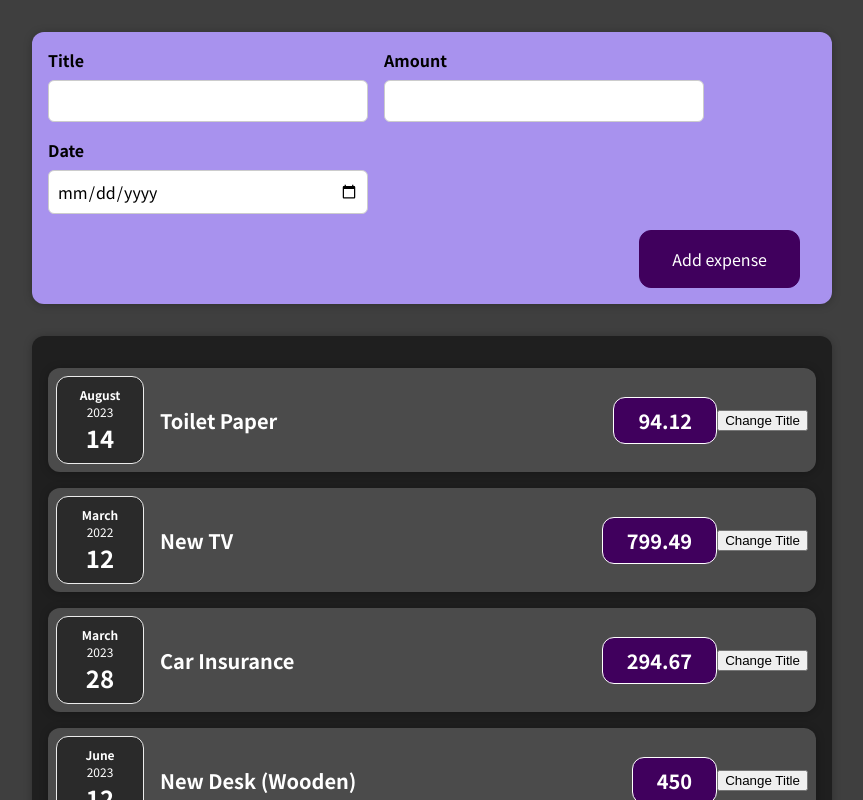
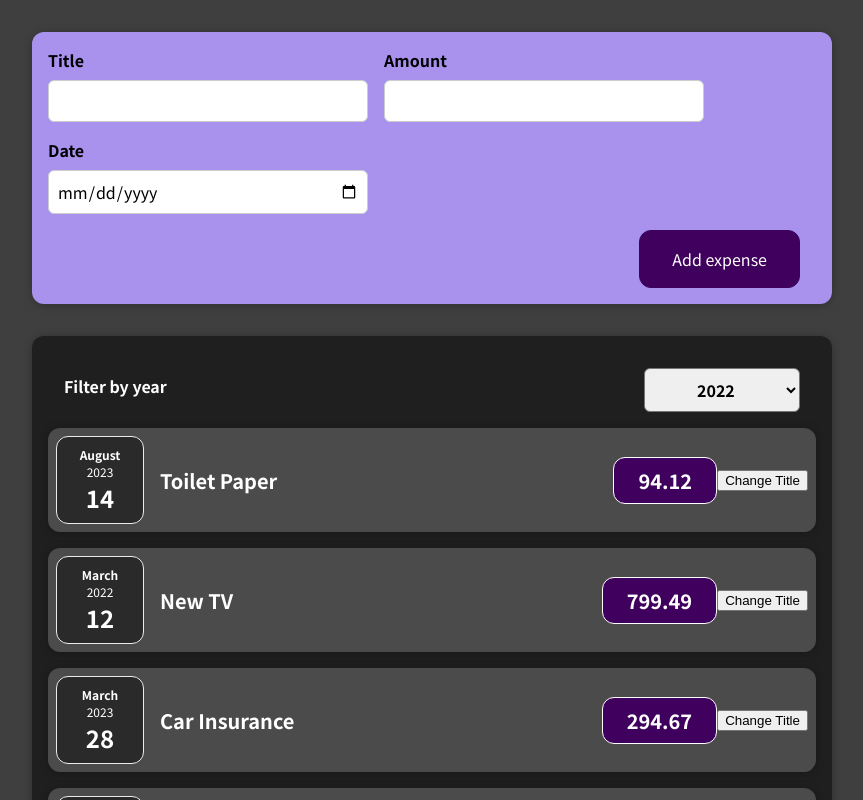
Before and after one commit to tsakP/react-complete-guide, a React (Create React App) app: page / in a window 1280 px wide. Shown: the top 800 px of the page, without its empty margins (208-1071 px from the left). Built offline with nearby package versions, Linux system fonts and the light colour scheme.

Commit message:
Assignment 2 (Working with Events & State) & Lifting the state up

```diff
--- a/src/components/Expenses/Expenses.js
+++ b/src/components/Expenses/Expenses.js
@@ -1,11 +1,23 @@
-import React from 'react';
+import React, { useState } from 'react';
+
 import ExpenseItem from './ExpenseItem';
 import Card from '../UI/Card';
+import ExpensesFilter from './ExpensesFilter';
 import './Expenses.css';
 
 const Expenses = (props) => {
+   const [selectedYear, setSelectedYear] = useState('2022');
+
+   const yearSelectedHandler = year => {
+      console.log('In Expenses.js');
+      setSelectedYear(year);
+      console.log(selectedYear);
+   }
+
    return (
+      <div>
          <Card className='expenses'>
+            <ExpensesFilter selected={selectedYear} onYearSelection={yearSelectedHandler} />
             <ExpenseItem
                title={props.data[0].title}
                amount={props.data[0].amount}
@@ -27,6 +39,7 @@
                date={props.data[3].date}
             />
          </Card>
+      </div>
    );
 }
 
--- /dev/null
+++ b/src/components/Expenses/ExpensesFilter.css
@@ -0,0 +1,24 @@
+.expenses-filter {
+  color: white;
+  padding: 0 1rem;
+}
+
+.expenses-filter__control {
+  display: flex;
+  width: 100%;
+  align-items: center;
+  justify-content: space-between;
+  margin: 1rem 0;
+}
+
+.expenses-filter label {
+  font-weight: bold;
+  margin-bottom: 0.5rem;
+}
+
+.expenses-filter select {
+  font: inherit;
+  padding: 0.5rem 3rem;
+  font-weight: bold;
+  border-radius: 6px;
+}
--- /dev/null
+++ b/src/components/Expenses/ExpensesFilter.js
@@ -0,0 +1,26 @@
+import React from 'react';
+
+import './ExpensesFilter.css';
+
+const ExpensesFilter = (props) => {
+
+   const selectHandler = (event) => {
+      props.onYearSelection(event.target.value);
+   }
+
+   return (
+      <div className='expenses-filter'>
+         <div className='expenses-filter__control'>
+            <label>Filter by year</label>
+            <select value={props.selected} onChange={selectHandler}>
+               <option value='2022'>2022</option>
+               <option value='2021'>2021</option>
+               <option value='2020'>2020</option>
+               <option value='2019'>2019</option>
+            </select>
+         </div>
+      </div>
+   );
+};
+
+export default ExpensesFilter;
```
Lines whose indentation alone changed are shown as unchanged.
